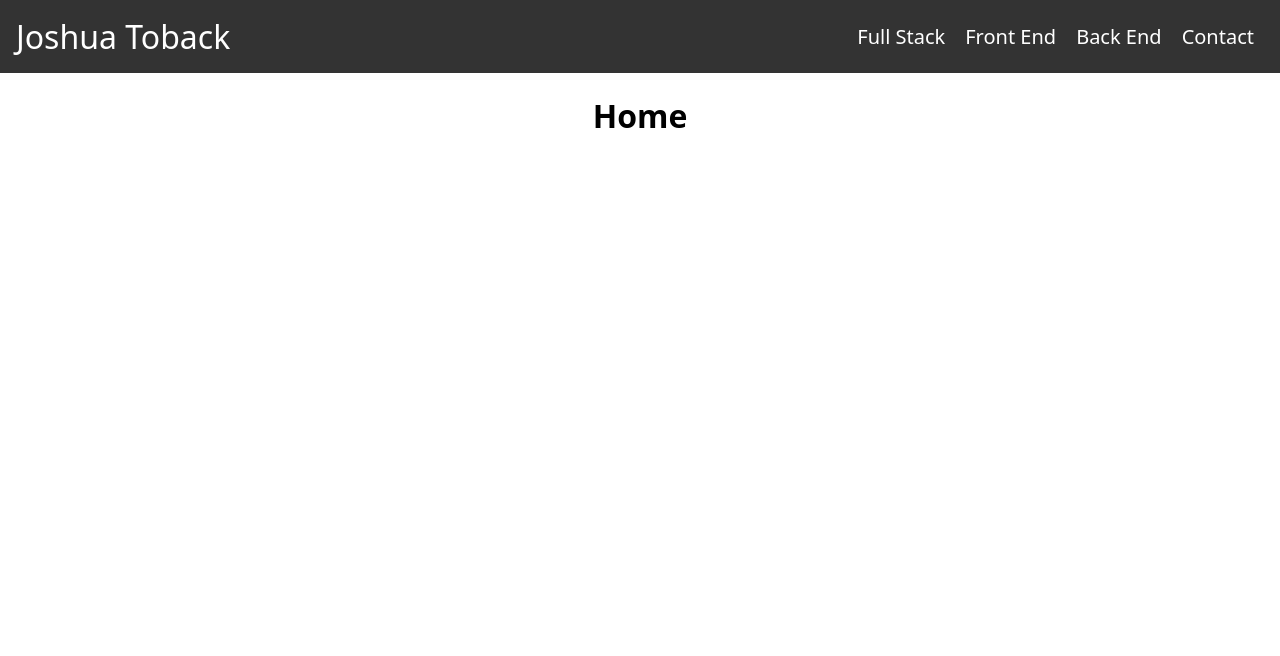
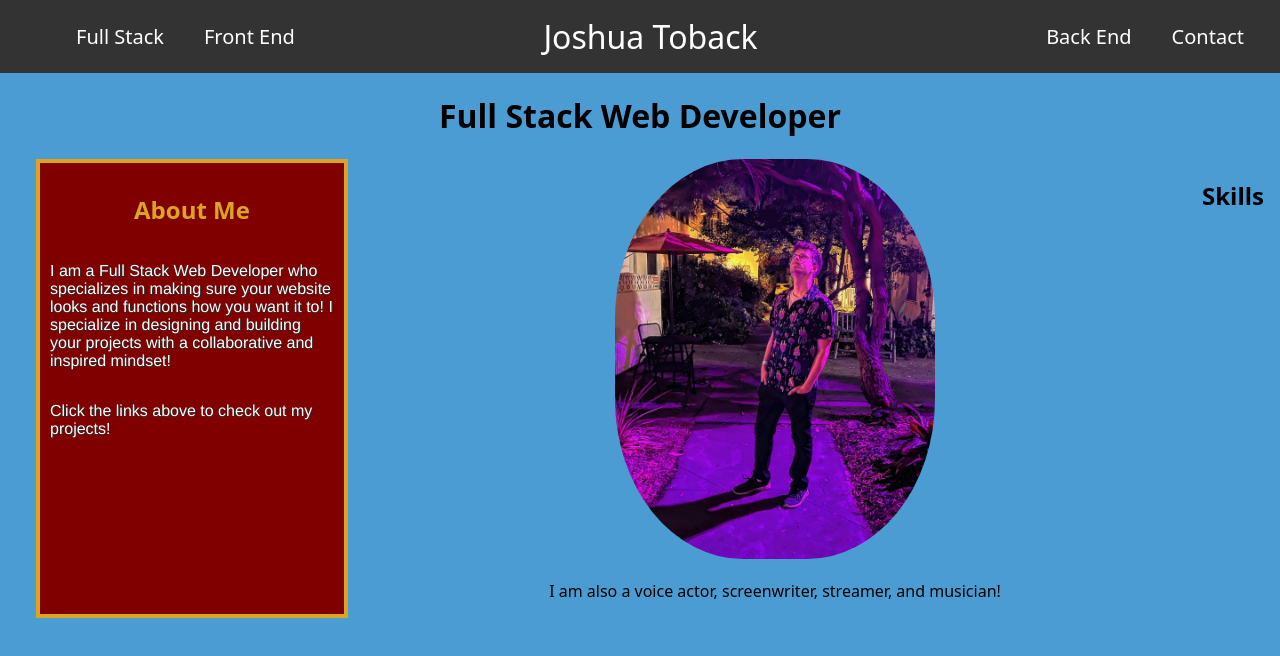
Before and after one commit to JoshuaToback/ReactPortfolio, a React (Create React App) app: page / in a window 1280 px wide. Shown: the top 656 px of the page. Built offline with nearby package versions, Linux system fonts and the light colour scheme.

Commit message:
Added About Me page info and basic styling

```diff
--- a/package.json
+++ b/package.json
@@ -6,7 +6,9 @@
     "@testing-library/jest-dom": "^5.16.5",
     "@testing-library/react": "^13.4.0",
     "@testing-library/user-event": "^13.5.0",
+    "bootstrap": "^5.2.3",
     "react": "^18.2.0",
+    "react-bootstrap": "^2.7.1",
     "react-dom": "^18.2.0",
     "react-router-dom": "^6.8.1",
     "react-scripts": "5.0.1",
--- a/src/navbar.js
+++ b/src/navbar.js
@@ -4,12 +4,14 @@ import { Link } from 'react-router-dom';
 export default function navbar() {
   return (
     <nav className="nav">
+      <ul className="navbar">
+          <CustomLink to="/fullStack">Full Stack</CustomLink>
+          <CustomLink to="/frontEnd">Front End</CustomLink>
+      </ul>
       <Link to="/" className="site-title">
         Joshua Toback
       </Link>
       <ul className="navbar">
-          <CustomLink to="/fullStack">Full Stack</CustomLink>
-          <CustomLink to="/frontEnd">Front End</CustomLink>
           <CustomLink to="/backEnd">Back End</CustomLink>
           <CustomLink to="/contact">Contact</CustomLink>
       </ul>
--- a/src/pages/contact.js
+++ b/src/pages/contact.js
@@ -1,3 +1,3 @@
-export default function contact() {
+export default function Contact() {
     return <h1>Contact</h1>
 }
--- a/src/pages/frontend.js
+++ b/src/pages/frontend.js
@@ -1,3 +1,4 @@
+
 export default function frontEnd() {
     return <h1>Front End</h1>
 }
--- a/src/pages/fullstack.js
+++ b/src/pages/fullstack.js
@@ -1,3 +1,5 @@
+
+
 export default function fullStack() {
-    return <h1>FullStack</h1>
+    return <h1 className="text-right">FullStack</h1>
 }
--- a/src/pages/home.js
+++ b/src/pages/home.js
@@ -1,3 +1,34 @@
+import React from "react"
+import headshot from '../images/headshot.jpg'
+
 export default function home() {
-    return <h1>Home</h1>
+    return (
+        <>
+        <h1>Full Stack Web Developer</h1>
+        <div className="intro-container">
+            <div className="aboutMe">
+                <h2>About Me</h2>
+                <p>I am a Full Stack Web Developer who specializes in making sure your website looks and functions how you want it to!
+                    I specialize in designing and building your projects with a collaborative and inspired mindset!
+                </p>
+
+                <p>Click the links above to check out my projects!</p>
+            </div>
+
+            <div className="headshot">
+                <img src={headshot} alt="headshot" />
+                <div className="hide">
+                    <p>I am also a voice actor, screenwriter, streamer, and musician!</p>
+                </div>
+            </div>
+
+            <div className="technology">
+                <h2>Skills</h2>
+                <ul>
+                    <li></li>
+                </ul>
+            </div>
+        </div>
+        </>
+    )
 }
--- a/src/styles.css
+++ b/src/styles.css
@@ -18,6 +18,7 @@
 
 body {
   margin: 0;
+  background-color: var(--carolinablue);
 }
 
 .container {
@@ -73,7 +74,7 @@ a {
 }
 
 .navbar li {
-  padding: 7px 10px;
+  padding: 7px 20px;
   color: inherit;
   text-decoration: none;
   font-size: 20px;
@@ -91,3 +92,45 @@ a {
   border-radius: 10px;
   box-shadow: inset 0px 0px 8px maroon, 0 0 10px maroon;
 }
+
+/* Home Styles */
+
+.intro-container {
+  display: flex;
+  justify-content: space-between;
+}
+
+.aboutMe {
+  display: flex;
+  margin-left: 20px;
+  width: 25%;
+  flex-direction: column;
+  flex-wrap:wrap;
+  background-color: maroon;
+  border: .3rem solid goldenrod;
+  padding: 10px;
+
+}
+
+.aboutMe h2 {
+  color: goldenrod;
+}
+
+.aboutMe p {
+  font-family: 'Franklin Gothic Medium', 'Arial Narrow', Arial, sans-serif;
+  color: white;
+  text-shadow: 1px 1px rgb(45, 45, 45);
+  text-align: left;
+}
+
+.headshot{
+  display: inline;
+  padding: 0;
+  margin: 0;
+}
+
+.headshot img {
+  width: auto;
+  height: 400px;
+  border-radius: 40%;
+}
```
Also changed, not shown: src/images/headshot.jpg (added), 1 other file (tests, documents, lock files or other folders).
